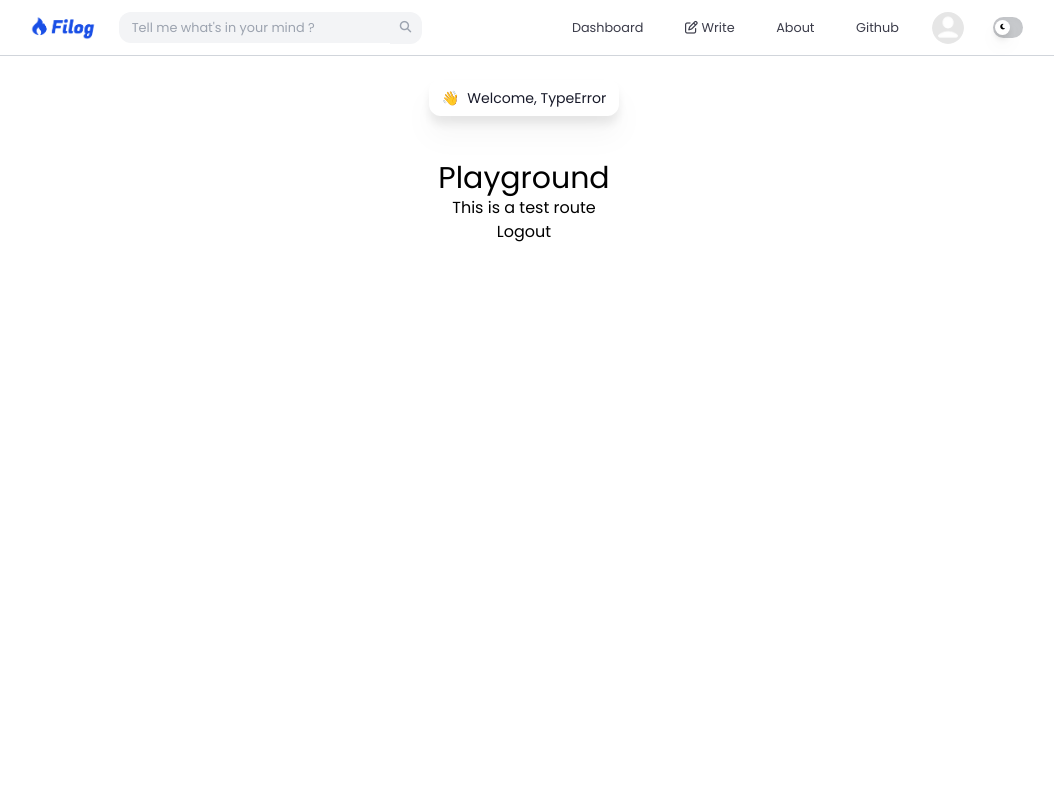
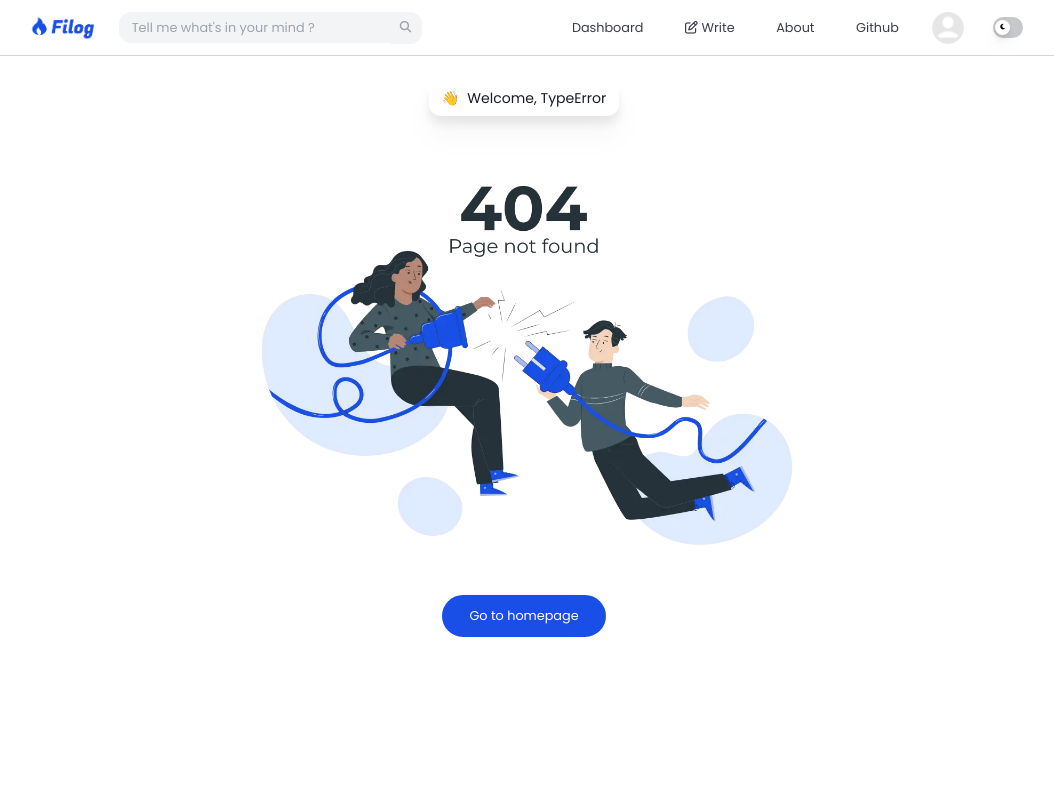
Before and after one commit to dev-raghvendramisra/Filog, a React (Vite) app in the folder Frontend/: page /playground in a window 1280 px wide. Shown: the top 800 px of the page, without its empty margins (116-1170 px from the left). Built offline with nearby package versions, Linux system fonts and the light colour scheme; no server answers.

Commit message:
feat: Add adminId to conf.js to restrict the playground route

```diff
--- a/Frontend/src/conf/conf.js
+++ b/Frontend/src/conf/conf.js
@@ -10,6 +10,7 @@ const conf = {
    authObjKey: String(import.meta.env.VITE_AUTH_OBJ_KEY),
    signatureKey: String(import.meta.env.VITE_SIGNATURE_KEY),
    emailVerificationEndpoint: String(import.meta.env.VITE_EMAIL_VERIFICATION_ENDPOINT),
+   adminId:String(import.meta.env.VITE_ADMIN_ID)//temp
 }
 
 export default conf;
--- a/Frontend/src/pages/Playground.jsx
+++ b/Frontend/src/pages/Playground.jsx
@@ -1,12 +1,18 @@
 import React from 'react'
-import { authServices } from '../services'
+import { authServices, dbServices } from '../services'
+import { useSelector } from 'react-redux'
 function Playground() {
-
+ const {userName,userId, userAvatar,$id} = useSelector(state=>state.userProfile)
 
   return (
     <div className='h-100vh w-100vw flex flex-col justify-start items-center'>
         <h1 className='text-3xl mt-20vh'>Playground</h1>
         <p className='text-1xl'>This is a test route</p>
+        <button onClick={async()=>{
+          const res = await dbServices.like_unlikeBlog("66d6674e0015e716db6f",$id,5,["66d6674e0015e716db6f"])
+          console.log(res);
+
+        }}>Test Like Blog</button>
         <button onClick={()=>{
         authServices.logout()
      }}>Logout</button>
--- /dev/null
+++ b/Frontend/src/pages/PlaygroundProtection.jsx
@@ -0,0 +1,36 @@
+import React from 'react'
+import conf from '../conf/conf'
+import { useSelector } from 'react-redux'
+import { UnknownRoute } from '../components'
+import Playground from './Playground'
+
+function PlaygroundProtection() {
+  const {fetching,userData} = useSelector(state=>state.auth)
+  const [isAdminLoggedIn, setIsAdminLoggedIn] = React.useState(false)
+  React.useEffect(()=>{
+    if(userData){
+        if(userData.$id==conf.adminId){
+            setIsAdminLoggedIn(true)
+        }else {
+            setIsAdminLoggedIn(false)
+        }
+    }
+  },[userData])
+
+  if(fetching){
+    return(
+        <div className='flex h-100vh w-full flex-col gap-1 justify-center items-center text-2vw'>
+            Hold On !
+            <p className='text-1vw dark:text-footer_text text-gray-300'>Performing Authentication</p>
+        </div>
+    )
+  }
+  if(!fetching && !isAdminLoggedIn ){
+    return <UnknownRoute />
+  }
+
+  return <Playground />
+
+}
+
+export default PlaygroundProtection
--- a/Frontend/src/router/router.jsx
+++ b/Frontend/src/router/router.jsx
@@ -2,6 +2,7 @@ import {   Navigate, Route, createBrowserRouter, createRoutesFromElements } from
 import App from "../App";
 import {Write,About, SearchResult, Dashboard, Login, SignUp, UserProfile,Profile, Home, Post, FeaturedPosts, FollowingPosts, UnknownRoute, EmailVerification}  from "../components";
 import Playground from "../pages/Playground";
+import PlaygroundProtection from "../pages/PlaygroundProtection";
 
 const router = createBrowserRouter(createRoutesFromElements(
     <Route path="/" element={<App />}>
@@ -20,7 +21,7 @@ const router = createBrowserRouter(createRoutesFromElements(
     <Route path="/post/:postID" element={<Post />}></Route>
     <Route path="/search/:query" element={<SearchResult />}></Route>
     <Route path="/verify-email" element={<EmailVerification />}></Route>
-    <Route path="/playground" element={<Playground />}></Route>{/* This is a test route */}
+    <Route path="/playground" element={<PlaygroundProtection />}></Route>{/* This is a test route */}
     <Route path="*" element={<UnknownRoute />}></Route>
   </Route>
 ))
--- a/Frontend/src/services/Database/dbService.js
+++ b/Frontend/src/services/Database/dbService.js
@@ -26,6 +26,7 @@ export class DatabaseService {
         authorName,
         authorAvatar
     }) {
+        console.log(userId);
         const blogAttr = {
             title:title,
             content:content,
@@ -38,7 +39,8 @@ export class DatabaseService {
             status:status,
             tags:tags,
             authorName:authorName,
-            authorAvatar:authorAvatar
+            authorAvatar:authorAvatar,
+            // randomIndex:100000000
         }
         try {
             const res = await this.database.createDocument(
@@ -61,7 +63,7 @@ export class DatabaseService {
                 }
                 return res;
             } else{
-                throw { err: "dbService error :: failed to create document", res: res };}
+                throw { err: "dbService error :: failed to create blog", res: res };}
         } catch (error) {
             console.log("dbService error :: failed to create document", error);
             return error
@@ -121,7 +123,7 @@ export class DatabaseService {
                conf.blogCollectionID,
                blogId
             )
-            if(res.documentID){
+            if(res.$id){
                 return res;
             }
             else{
@@ -257,7 +259,7 @@ export class DatabaseService {
                 return res;
             }
             else{
-                throw {err:"dbService error :: failed to create document",res:res}
+                throw {err:"dbService error :: failed to create blogsLiked document",res:res}
             }
         } catch (error) {
             console.log(error);
@@ -285,9 +287,9 @@ export class DatabaseService {
             ])
             if(res.$id){
                 return res;
-            } else throw {err:"dbService error :: failed to create document", res:res}
+            } else throw {err:"dbService error :: failed to comment", res:res}
           }
-          throw {err:"dbService error :: failed to create document", res:res}
+          throw {err:"dbService error :: failed to update profile document", res:res}
        } catch (error) {
            console.log(error)
            return error
@@ -365,3 +367,6 @@ function createdAt() {
 
 const dbServices = new DatabaseService();
 export default dbServices;
+
+
+//implement cloudfunctions to reflect the changes on profile of liking blog, commenting on them , unliking them or deleting comment
```
